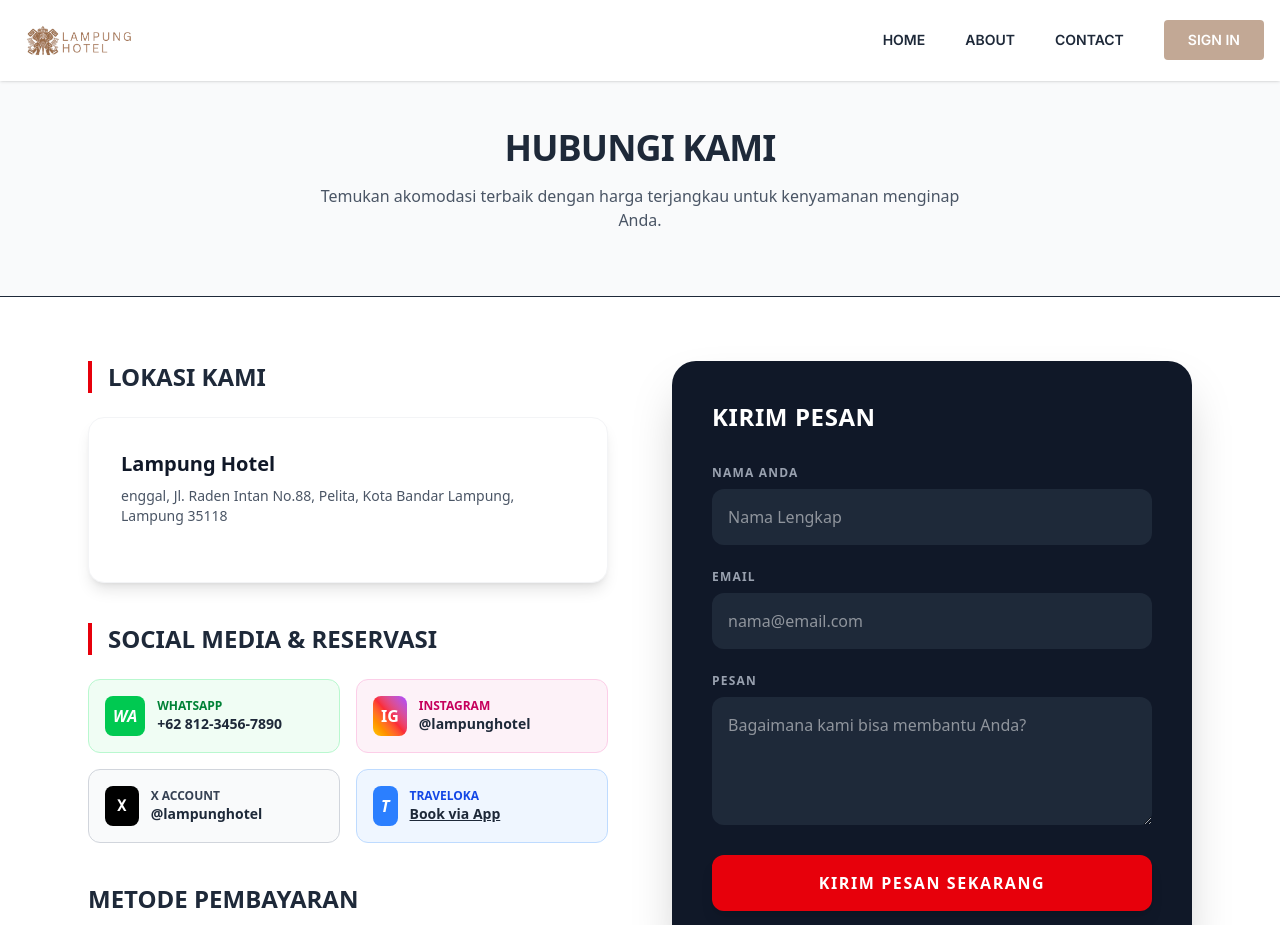
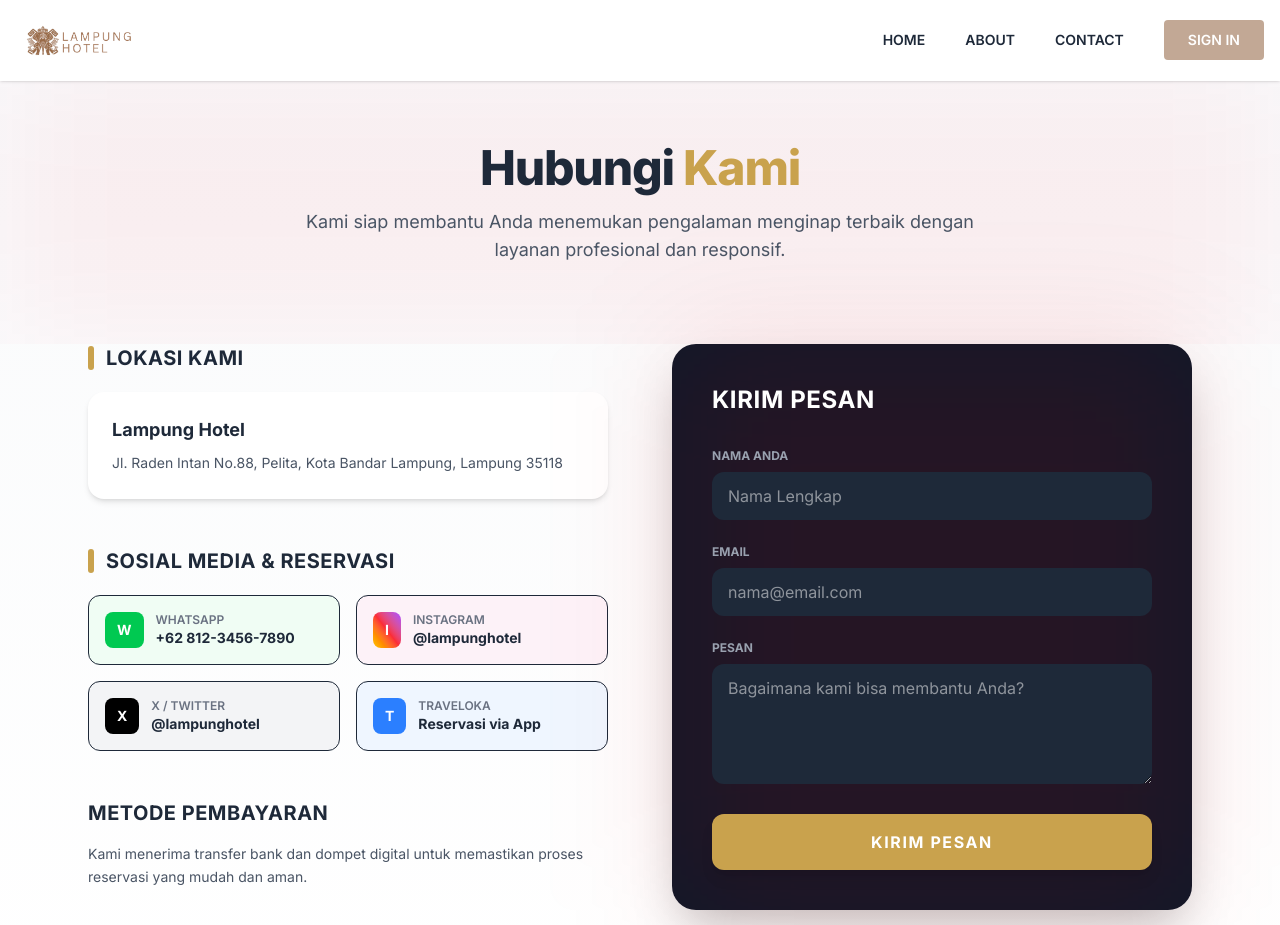
Before and after one commit to hafizahalfitra/booking-hotel, a Next.js app in the folder WEB/: page /contact in a window 1280 px wide. Shown: the top 925 px of the page. Built offline with nearby package versions, Linux system fonts and the light colour scheme.

Commit message:
Update contact section color to match brand logo

```diff
--- a/WEB/app/contact/page.tsx
+++ b/WEB/app/contact/page.tsx
@@ -1,119 +1,143 @@
-import React from 'react';
+import React from "react";
 
 const ContactPage = () => {
   return (
-    <div className="min-h-screen bg-white font-sans text-gray-800">
+    <div className="min-h-screen bg-gradient-to-b from-gray-50 to-white text-gray-800">
 
-
-      {/* --- HERO SECTION --- */}
-      <section className="bg-gray-50 py-16 px-6 text-center border-b">
-        <h2 className="text-4xl font-extrabold uppercase tracking-tight mb-4">Hubungi Kami </h2>
-        <p className="text-gray-600 max-w-2xl mx-auto">
-          Temukan akomodasi terbaik dengan harga terjangkau untuk kenyamanan menginap Anda.
+      {/* HERO */}
+      <section className="relative py-20 px-6 text-center overflow-hidden">
+        <div className="absolute inset-0 bg-red-600/5 blur-3xl"></div>
+        <h1 className="relative text-4xl md:text-5xl font-extrabold tracking-tight mb-4">
+          Hubungi <span className="text-[#C9A24D]">Kami</span>
+        </h1>
+        <p className="relative text-gray-600 max-w-2xl mx-auto text-base md:text-lg">
+          Kami siap membantu Anda menemukan pengalaman menginap terbaik dengan layanan profesional dan responsif.
         </p>
       </section>
 
-      {/* --- MAIN CONTENT --- */}
-      <main className="max-w-6xl mx-auto py-16 px-6 grid md:grid-cols-2 gap-16">
+      {/* CONTENT */}
+      <main className="max-w-6xl mx-auto px-6 pb-24 grid md:grid-cols-2 gap-16">
 
-        {/* Kolom Kiri: Informasi Hotel & Sosial Media */}
-        <div className="space-y-10">
+        {/* LEFT */}
+        <div className="space-y-12">
+
+          {/* LOCATION */}
           <div>
-            <h3 className="text-2xl font-bold mb-6 border-l-4 border-red-600 pl-4 uppercase">Lokasi Kami</h3>
-            <div className="bg-white p-8 rounded-2xl shadow-lg border border-gray-100 transition-hover hover:shadow-xl">
-              <h4 className="text-xl font-bold text-gray-900 mb-2">Lampung Hotel </h4>
-              <p className="text-gray-600 mb-6 flex items-start text-sm">
-
-                enggal, Jl. Raden Intan No.88, Pelita, Kota Bandar Lampung, Lampung 35118
+            <h3 className="text-xl font-bold uppercase tracking-wide mb-5 flex items-center gap-3">
+              <span className="w-1.5 h-6 bg-[#C9A24D] rounded-full"></span>
+              Lokasi Kami
+            </h3>
+            <div className="bg-white rounded-2xl p-6 shadow-md hover:shadow-lg transition">
+              <h4 className="font-bold text-lg mb-2">Lampung Hotel</h4>
+              <p className="text-sm text-gray-600 leading-relaxed">
+                Jl. Raden Intan No.88, Pelita, Kota Bandar Lampung, Lampung 35118
               </p>
             </div>
           </div>
 
-          {/* BAGIAN BARU: SOSIAL MEDIA & KONTAK */}
+          {/* SOCIAL */}
           <div>
-            <h3 className="text-2xl font-bold mb-6 border-l-4 border-red-600 pl-4 uppercase">Social Media & Reservasi</h3>
-            <div className="grid grid-cols-1 sm:grid-cols-2 gap-4">
-              {/* WhatsApp */}
-              <a href="https://wa.me/6281234567890" target="_blank" className="flex items-center p-4 bg-green-50 rounded-xl hover:bg-green-100 transition border border-green-200">
-                <div className="bg-green-500 text-white p-2 rounded-lg mr-3 italic font-black">WA</div>
-                <div>
-                  <p className="text-xs text-green-700 font-bold uppercase">WhatsApp</p>
-                  <p className="text-sm font-semibold text-gray-800">+62 812-3456-7890</p>
+            <h3 className="text-xl font-bold uppercase tracking-wide mb-5 flex items-center gap-3">
+              <span className="w-1.5 h-6 bg-[#C9A24D] rounded-full"></span>
+              Sosial Media & Reservasi
+            </h3>
+
+            <div className="grid sm:grid-cols-2 gap-4">
+              {[
+                {
+                  label: "WhatsApp",
+                  value: "+62 812-3456-7890",
+                  bg: "bg-green-50 hover:bg-green-100",
+                  badge: "bg-green-500",
+                },
+                {
+                  label: "Instagram",
+                  value: "@lampunghotel",
+                  bg: "bg-pink-50 hover:bg-pink-100",
+                  badge: "bg-gradient-to-tr from-yellow-400 via-red-500 to-purple-500",
+                },
+                {
+                  label: "X / Twitter",
+                  value: "@lampunghotel",
+                  bg: "bg-gray-100 hover:bg-gray-200",
+                  badge: "bg-black",
+                },
+                {
+                  label: "Traveloka",
+                  value: "Reservasi via App",
+                  bg: "bg-blue-50 hover:bg-blue-100",
+                  badge: "bg-blue-500",
+                },
+              ].map((item, i) => (
+                <div
+                  key={i}
+                  className={`flex items-center p-4 rounded-xl border transition cursor-pointer ${item.bg}`}
+                >
+                  <div className={`${item.badge} text-white px-3 py-2 rounded-lg mr-3 text-sm font-bold`}>
+                    {item.label[0]}
+                  </div>
+                  <div>
+                    <p className="text-xs uppercase font-semibold text-gray-500">{item.label}</p>
+                    <p className="text-sm font-bold text-gray-800">{item.value}</p>
+                  </div>
                 </div>
-              </a>
-
-              {/* Instagram */}
-              <a href="#" className="flex items-center p-4 bg-pink-50 rounded-xl hover:bg-pink-100 transition border border-pink-200">
-                <div className="bg-gradient-to-tr from-yellow-400 via-red-500 to-purple-500 text-white p-2 rounded-lg mr-3 font-bold">IG</div>
-                <div>
-                  <p className="text-xs text-pink-700 font-bold uppercase">Instagram</p>
-                  <p className="text-sm font-semibold text-gray-800">@lampunghotel</p>
-                </div>
-              </a>
-
-              {/* X (Twitter) */}
-              <a href="#" className="flex items-center p-4 bg-gray-50 rounded-xl hover:bg-gray-200 transition border border-gray-300">
-                <div className="bg-black text-white p-2 px-3 rounded-lg mr-3 font-bold font-mono">X</div>
-                <div>
-                  <p className="text-xs text-gray-700 font-bold uppercase">X Account</p>
-                  <p className="text-sm font-semibold text-gray-800">@lampunghotel</p>
-                </div>
-              </a>
-
-              {/* Traveloka */}
-              <a href="#" className="flex items-center p-4 bg-blue-50 rounded-xl hover:bg-blue-100 transition border border-blue-200">
-                <div className="bg-blue-500 text-white p-2 rounded-lg mr-3 font-bold italic">T</div>
-                <div>
-                  <p className="text-xs text-blue-700 font-bold uppercase">Traveloka</p>
-                  <p className="text-sm font-semibold text-gray-800 text-blue-600 underline">Book via App</p>
-                </div>
-              </a>
+              ))}
             </div>
           </div>
 
+          {/* PAYMENT */}
           <div>
-            <h3 className="text-2xl font-bold mb-4 uppercase">Metode Pembayaran </h3>
-            <p className="text-gray-600 leading-relaxed">
-              Kami menerima berbagai metode pembayaran mulai dari transfer bank hingga dompet digital untuk memudahkan proses reservasi Anda.
+            <h3 className="text-xl font-bold uppercase tracking-wide mb-4">
+              Metode Pembayaran
+            </h3>
+            <p className="text-gray-600 text-sm leading-relaxed">
+              Kami menerima transfer bank dan dompet digital untuk memastikan proses reservasi yang mudah dan aman.
             </p>
           </div>
         </div>
 
-        {/* Kolom Kanan: Form Kontak */}
-        <div className="bg-gray-900 text-white p-10 rounded-3xl shadow-2xl h-fit">
-          <h3 className="text-2xl font-bold mb-8 uppercase tracking-wide">Kirim Pesan</h3>
-          <form className="space-y-6">
+        {/* RIGHT – FORM */}
+        <div className="relative bg-gray-900 rounded-3xl p-10 shadow-2xl text-white">
+          <div className="absolute inset-0 bg-red-600/10 blur-3xl rounded-3xl"></div>
+
+          <h3 className="relative text-2xl font-bold uppercase tracking-wide mb-8">
+            Kirim Pesan
+          </h3>
+
+          <form className="relative space-y-6">
+            {[
+              { label: "Nama Anda", type: "text", placeholder: "Nama Lengkap" },
+              { label: "Email", type: "email", placeholder: "nama@email.com" },
+            ].map((f, i) => (
+              <div key={i}>
+                <label className="block text-xs font-bold uppercase text-gray-400 mb-2">
+                  {f.label}
+                </label>
+                <input
+                  type={f.type}
+                  placeholder={f.placeholder}
+                  className="w-full bg-gray-800 rounded-xl px-4 py-3 focus:ring-2 focus:ring-red-500 outline-none transition"
+                />
+              </div>
+            ))}
+
             <div>
-              <label className="block text-xs font-bold uppercase tracking-widest text-gray-400 mb-2">Nama Anda</label>
-              <input
-                type="text"
-                className="w-full bg-gray-800 border-none rounded-xl p-4 text-white focus:ring-2 focus:ring-red-500 outline-none transition"
-                placeholder="Nama Lengkap"
+              <label className="block text-xs font-bold uppercase text-gray-400 mb-2">
+                Pesan
+              </label>
+              <textarea
+                rows={4}
+                placeholder="Bagaimana kami bisa membantu Anda?"
+                className="w-full bg-gray-800 rounded-xl px-4 py-3 focus:ring-2 focus:ring-red-500 outline-none transition"
               />
             </div>
-            <div>
-              <label className="block text-xs font-bold uppercase tracking-widest text-gray-400 mb-2">Email</label>
-              <input
-                type="email"
-                className="w-full bg-gray-800 border-none rounded-xl p-4 text-white focus:ring-2 focus:ring-red-500 outline-none transition"
-                placeholder="nama@email.com"
-              />
-            </div>
-            <div>
-              <label className="block text-xs font-bold uppercase tracking-widest text-gray-400 mb-2">Pesan</label>
-              <textarea
-                rows={4}
-                className="w-full bg-gray-800 border-none rounded-xl p-4 text-white focus:ring-2 focus:ring-red-500 outline-none transition"
-                placeholder="Bagaimana kami bisa membantu Anda?"
-              ></textarea>
-            </div>
-            <button className="w-full bg-red-600 hover:bg-red-700 text-white py-4 rounded-xl font-bold uppercase tracking-widest shadow-lg transition-all active:scale-95">
-              Kirim Pesan Sekarang
+
+            <button className="w-full bg-[#C9A24D] hover:bg-[#B08C3C] py-4 rounded-xl font-bold uppercase tracking-widest transition active:scale-95 shadow-lg">
+              Kirim Pesan
             </button>
           </form>
         </div>
       </main>
-
     </div>
   );
 };
--- a/WEB/components/footer.tsx
+++ b/WEB/components/footer.tsx
@@ -72,7 +72,7 @@ const Footer = () => {
                             </div>
                             <button
                                 // Gabungan: Menggunakan styling tombol yang lebih baik + hover dari Incoming
-                                className="bg-[#C2A895] p-3 font-bold text-white w-full text-center rounded-sm hover:bg-[#b39683]"
+                                className="bg-[#C9A24D] p-3 font-bold text-white w-full text-center rounded-sm hover:bg-[#B08C3C]"
                                 suppressHydrationWarning
                             >
                                 Subscribe
```
